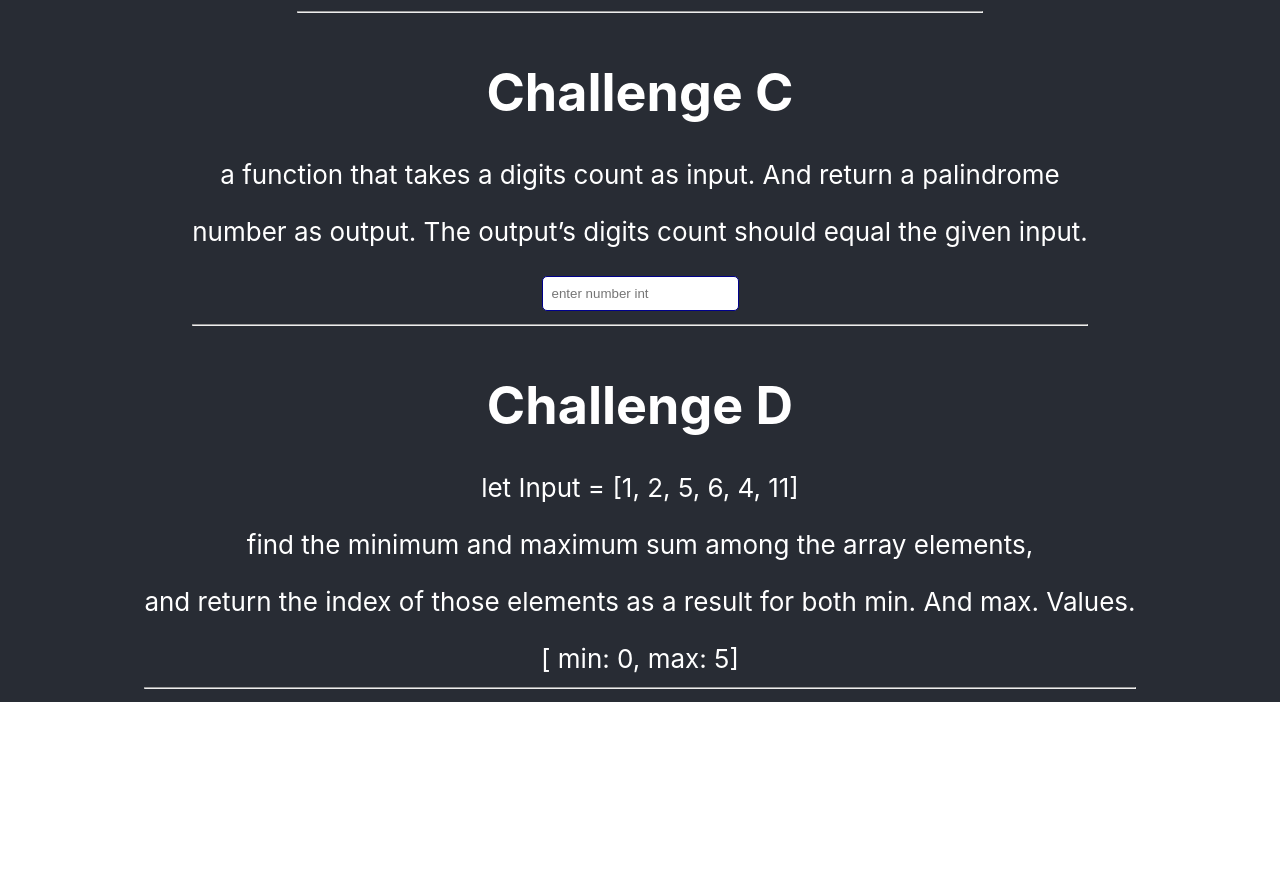
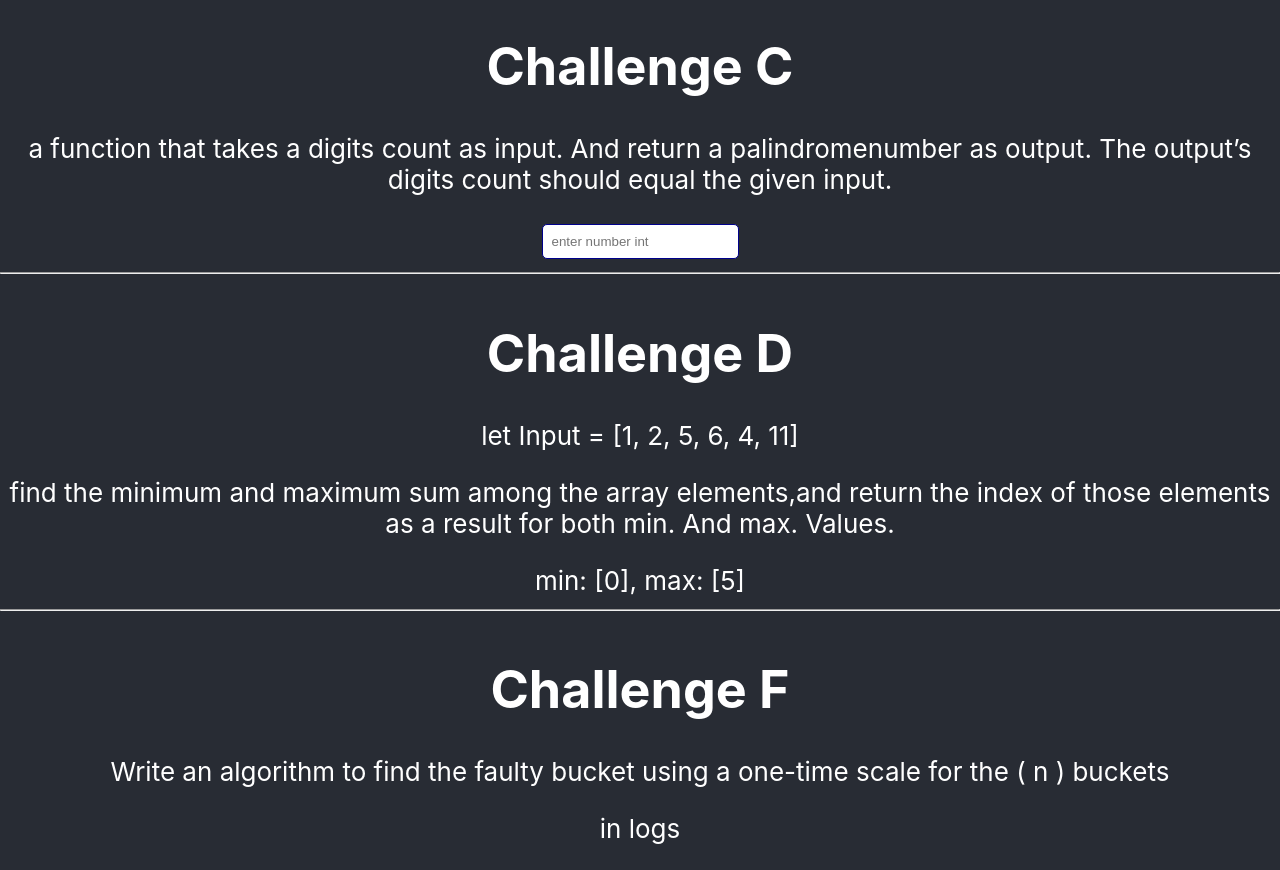
Before and after one commit to hossamabdulmagid/exam, a React (Create React App) app: page / in a window 1280 px wide. Shown: the part 722-1592 px from the top of the page. Before the commit the page ends 1424 px from the top, so only its background shows below. Built offline with nearby package versions, Linux system fonts and the light colour scheme.

Commit message:
updated challenge E

```diff
--- a/src/App.js
+++ b/src/App.js
@@ -3,6 +3,7 @@ import ChallengeA from "./challanges/challengeA";
 import ChallengeB from "./challanges/challengeB";
 import ChallengeC from "./challanges/challengeC";
 import ChallengeD from "./challanges/challengeD";
+import ChallengeE from "./challanges/challengeE";
 
 const App = () => {
     return (
@@ -12,6 +13,7 @@ const App = () => {
                 <ChallengeB/>
                 <ChallengeC/>
                 <ChallengeD/>
+                <ChallengeE/>
             </header>
         </div>
     );
--- a/src/challanges/challengeB.js
+++ b/src/challanges/challengeB.js
@@ -33,10 +33,10 @@ const ChallengeB = () => {
             </h1>
             <p>
                 function that takes two input and return a boolean value
-                <p>
+                <span>
                     depending on
                     the given first input is an Anagram or no
-                </p>
+                </span>
 
             </p>
             <input
--- a/src/challanges/challengeC.js
+++ b/src/challanges/challengeC.js
@@ -24,9 +24,9 @@ const ChallengeC = () => {
             </h1>
             <p>
                 a function that takes a digits count as input. And return a palindrome
-                <p>
+                <span>
                     number as output. The output’s digits count should equal the given input.
-                </p>
+                </span>
             </p>
             <input
                 className={'input'}
--- a/src/challanges/challengeD.js
+++ b/src/challanges/challengeD.js
@@ -34,16 +34,13 @@ const ChallengeD = () => {
             <p>
                 find the minimum and maximum sum among the array
                 elements,
-                <p>
+                <span>
                     and return the index of those elements as a result for both min. And
                     max. Values.
-                </p>
+                </span>
             </p>
-            [
-            min: {findIndexOfMinMax(Input).min.map(x => x)},
-            max: {findIndexOfMinMax(Input).max.map(x => x)}
-            ]
-
+            min: [{findIndexOfMinMax(Input).min.map(x => x)}],
+            max: [{findIndexOfMinMax(Input).max.map(x => x)}]
             <hr/>
         </div>
     )
--- /dev/null
+++ b/src/challanges/challengeE.js
@@ -0,0 +1,37 @@
+const ChallengeE = () => {
+    let bucket = [10, 10, 10, 5, 10, 4, 10, 10, 10, 8];
+
+    const FindTheMissingWeightBucket = (bucket) => {
+        let result = []
+        for (let i = 0; i < bucket.length; i++) {
+            if (bucket[i] <= 10) {
+                if (bucket.indexOf(i) !== -1) {
+                    result.push(bucket.indexOf(i) + 1 + ` less than 100g \n\n`)
+                }
+            }
+        }
+        return result.sort().join('');
+    }
+
+
+    console.log(FindTheMissingWeightBucket(bucket));
+
+
+    return (
+        <div>
+            <h1>
+                Challenge F
+
+            </h1>
+            <p>
+                Write an algorithm to find the faulty bucket using a one-time scale for the ( n ) buckets
+            </p>
+            <p>
+                in logs
+            </p>
+        </div>
+
+    )
+}
+
+export default ChallengeE;
```
